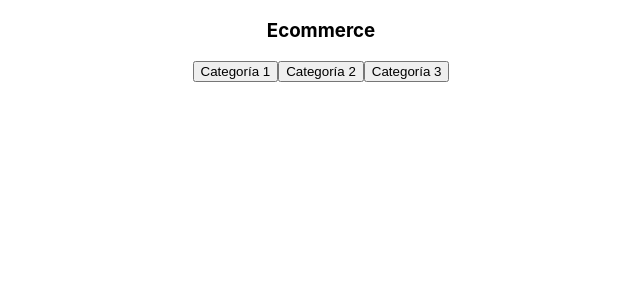
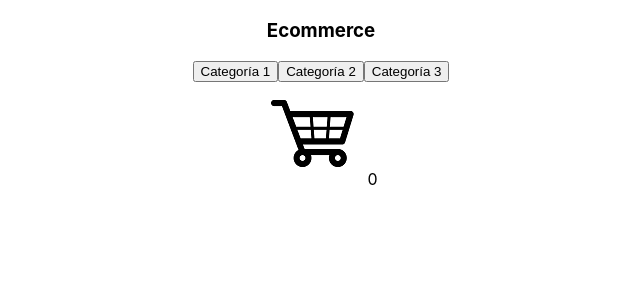
Before and after one commit to polgamero/polgamero.github.io, a React (Create React App) app in the folder curso_react/: page / in a window 1280 px wide. Shown: the top 300 px of the page, without its empty margins (319-959 px from the left). Built offline with nearby package versions, Linux system fonts and the light colour scheme.

Commit message:
Se agrega carrito de compras y número de items fijo

```diff
--- /dev/null
+++ b/curso_react/src/Components/CartWidget/CartWidget.js
@@ -0,0 +1,12 @@
+import cart from './assets/cart.png'
+
+const CartWidget = () => {
+    return (
+        <div>
+            <img src={cart} alt="cart-widget"/>
+            0
+        </div>
+    )
+}
+
+export default CartWidget
--- a/curso_react/src/Components/NavBar/NavBar.js
+++ b/curso_react/src/Components/NavBar/NavBar.js
@@ -1,3 +1,5 @@
+import CartWidget from "../CartWidget/CartWidget"
+
 const NavBar = () => {
     return (
         <nav>
@@ -7,6 +9,7 @@ const NavBar = () => {
                 <button>Categoría 2</button>
                 <button>Categoría 3</button>
             </div>
+            <CartWidget />
         </nav>
     )
 }
```
Also changed, not shown: curso_react/src/Components/CartWidget/assets/cart.png (added).
